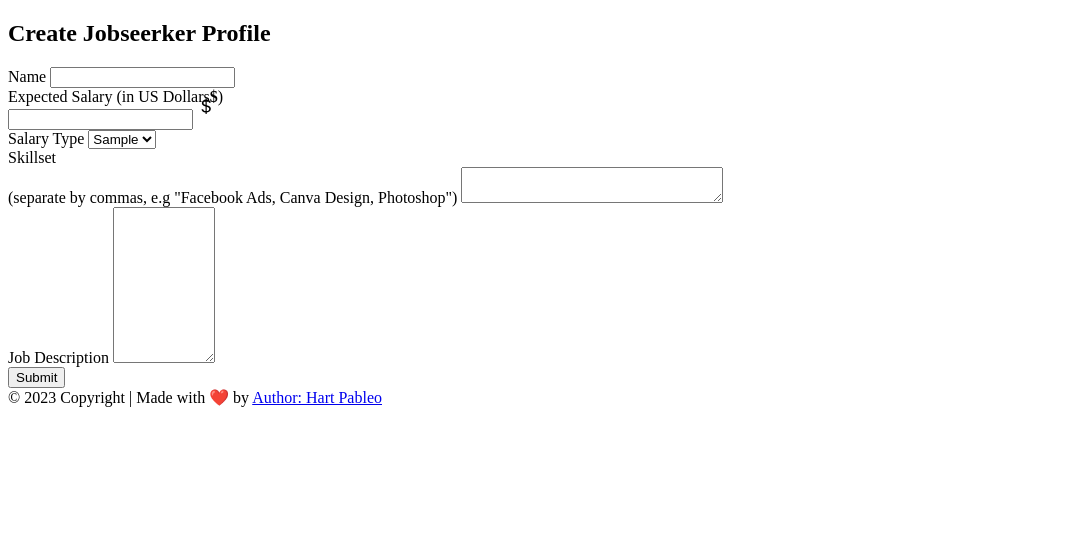
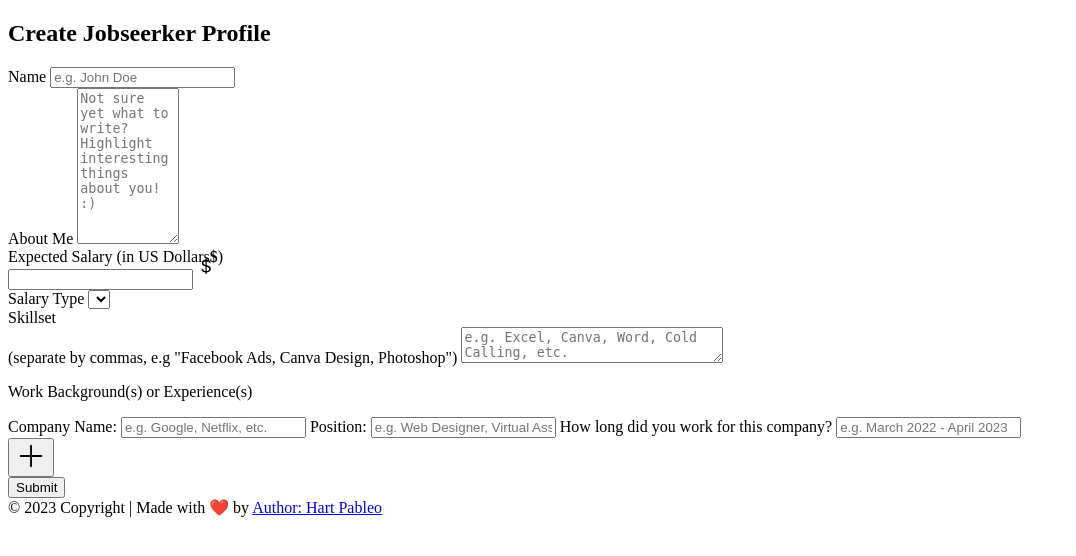
Before and after one commit to hartpableo/phreshskills, a PHP site: template app/views/jobseekers/create.view.php in a window 1280 px wide. Shown: the part 175-731 px from the top of the page, without its empty margins (0-1076 px from the left). Run offline with PHP 8.4, Linux system fonts and the light colour scheme; the template is opened without the code that fills it: most values are stand-ins (such as "Sample title", 1, 10 or a date in 2020); data that the repository does not hold is empty; some libraries are stand-ins or nearby versions.

Commit message:
In progress: create jobseeker profile form

```diff
--- a/app/assets/css/style.css
+++ b/app/assets/css/style.css
@@ -95,6 +95,11 @@
   @apply bg-black opacity-60 z-[-1] absolute inset-0 w-full h-full pointer-events-none;
 }
 
+/* .has-overlay-dark::before {
+  content: "";
+  @apply bg-black opacity-90 z-[-1] absolute inset-0 w-full h-full pointer-events-none;
+} */
+
 .wave-text {
   display: inline-block;
   animation: wave 0.5s infinite alternate;
--- a/app/views/jobseekers/create.view.php
+++ b/app/views/jobseekers/create.view.php
@@ -1,22 +1,27 @@
 <?php get_template_part('header'); ?>
 
-<section>
+<section class="has-overlay bg-fixed bg-center bg-cover relative isolate py-5 lg:py-10 h-full" style="background-image: url(<?php echo image_uri('hero-bg.webp'); ?>);background-repeat: no-repeat;">
   <div class="container">
 
-  <form action="/jobs/add" method="POST" class="container max-w-md my-16">
+  <form action="/jobs/add" method="POST" class="container max-w-lg my-8 lg:my-16">
 
-    <h1 class="font-bold text-5xl font-secondary text-blue-900 mb-8">Create Jobseerker Profile</h1>
+    <h1 class="font-bold text-3xl lg:text-4xl font-secondary text-gold mb-8">Create Jobseerker Profile</h1>
 
     <div class="mb-4">
-        <label for="name" class="block text-gray-700 font-secondary text-sm">Name</label>
-        <input type="text" id="name" name="name" class="border border-solid rounded-sm border-gray-500 block w-full p-1">
+      <label for="name" class="block text-gray-200 font-secondary text-sm">Name</label>
+      <input type="text" id="name" name="name" class="border border-solid rounded-sm border-gray-500 block w-full p-1" placeholder="e.g. John Doe">
+    </div>
+
+    <div class="mb-4">
+      <label for="summary" class="block text-gray-200 font-secondary text-sm">About Me</label>
+      <textarea id="summary" name="summary" cols="10" rows="10" class="form-textarea border border-solid rounded-sm border-gray-500 block w-full p-1 resize-vertical" placeholder="Not sure yet what to write? Highlight interesting things about you! :)"></textarea>
     </div>
 
     <div class="mb-4 flex flex-col lg:flex-row justify-between lg:items-center gap-5">
 
         <div class="flex-grow">
 
-          <label for="rate" class="block text-gray-700 font-secondary text-sm">Expected Salary (<span class="sr-only">in US Dollars</span><strong class="font-bold" aria-hidden="true">$</strong>)</label>
+          <label for="rate" class="block text-gray-200 font-secondary text-sm">Expected Salary (<span class="sr-only">in US Dollars</span><strong class="font-bold" aria-hidden="true">$</strong>)</label>
 
             <div class="relative">
 
@@ -32,31 +37,53 @@
 
         <div class="min-w-[8rem]">
 
-          <label for="salary_type" class="block text-gray-700 font-secondary text-sm">Salary Type</label>
+          <label for="salary_type" class="block text-gray-200 font-secondary text-sm">Salary Type</label>
 
           <select name="salary_type" id="salary_type" class="bg-gray-50 border border-gray-700 text-gray-900 text-sm focus:ring-blue-500 focus:border-blue-500 block w-full p-1 font-primary min-h-[2.125rem]">
-            <?php foreach ($salary_types as $type) : ?>
+            <?php foreach (SALARY_TYPES as $type) : ?>
               <option value="<?php echo strtolower($type); ?>"><?php echo ucfirst($type); ?></option>
             <?php endforeach ?>
           </select>
 
         </div>
 
-        <!-- <p class="text-xs text-red-400 font-semibold mt-1">* Lorem, ipsum dolor sit amet consectetur adipisicing elit. Vitae, ab.</p> -->
     </div>
 
     <div class="mb-4">
-        <label for="skillset" class="block text-gray-700 font-secondary text-sm">Skillset<br> <span class="text-xs">(separate by commas, e.g "Facebook Ads, Canva Design, Photoshop")</span></label>
-        <textarea id="skillset" name="skillset" id="skillset" cols="30" rows="2" class="form-textarea border border-solid rounded-sm border-gray-500 block w-full p-1 resize-vertical resize-none"></textarea>
+        <label for="skillset" class="block text-gray-200 font-secondary text-sm">Skillset<br> <span class="text-xs">(separate by commas, e.g "Facebook Ads, Canva Design, Photoshop")</span></label>
+        <textarea id="skillset" name="skillset" id="skillset" cols="30" rows="2" class="form-textarea border border-solid rounded-sm border-gray-500 block w-full p-1 resize-vertical resize-none" placeholder="e.g. Excel, Canva, Word, Cold Calling, etc."></textarea>
     </div>
 
     <div class="mb-4">
-        <label for="description" class="block text-gray-700 font-secondary text-sm">Job Description</label>
-        <textarea id="description" name="description" cols="10" rows="10" class="form-textarea border border-solid rounded-sm border-gray-500 block w-full p-1 resize-vertical"></textarea>
+
+      <p class="block font-bold font-secondary text-lg mt-8 mb-5 text-gold">Work Background(s) or Experience(s)</p>
+
+      <div id="repeatable-fields-container">
+        <div class="repeatable-field overflow-hidden rounded-md has-overlay-light relative p-3 mb-4 border-2 border-solid border-gray-200 border-b-2">
+          <label class="block text-gray-200 font-secondary text-sm mb-2">Company Name:
+            <input type="text" name="work_background_company_name[]" class="border border-solid rounded-sm border-gray-500 block w-full p-1 text-neutral-700" placeholder="e.g. Google, Netflix, etc.">
+          </label>
+          <label class="block text-gray-200 font-secondary text-sm mb-2">Position:
+            <input type="text" name="work_background_position[]" class="border border-solid rounded-sm border-gray-500 block w-full p-1 text-neutral-700" placeholder="e.g. Web Designer, Virtual Assistant, etc.">
+          </label>
+          <label class="block text-gray-200 font-secondary text-sm mb-2">How long did you work for this company?
+            <input type="text" name="work_background_duration[]" class="border border-solid rounded-sm border-gray-500 block w-full p-1 text-neutral-700" placeholder="e.g. March 2022 - April 2023">
+          </label>
+        </div>
+      </div>
+
+      <div class="flex justify-end">
+        <button id="add-field-button" type="button" aria-label="Add a field for work background" class="bg-gold overflow-hidden rounded hover:bg-blue-300 transition-all p-1" title="Add New Field">
+          <svg xmlns="http://www.w3.org/2000/svg" width="30" height="30" fill="currentColor" class="bi bi-plus-lg" viewBox="0 0 16 16" role="presentation" aria-hidden="true">
+          <path fill-rule="evenodd" d="M8 2a.5.5 0 0 1 .5.5v5h5a.5.5 0 0 1 0 1h-5v5a.5.5 0 0 1-1 0v-5h-5a.5.5 0 0 1 0-1h5v-5A.5.5 0 0 1 8 2Z"/>
+        </svg>
+        </button>
+      </div>
+
     </div>
 
     <div>
-      <button type="submit" class="bg-blue-900 text-white px-4 py-2 rounded hover:bg-gold transition-all">Submit</button>
+      <button type="submit" class="bg-blue-900 text-white px-6 py-2 mt-5 rounded hover:bg-gold transition-all hover:text-black text-lg font-bold">Submit</button>
     </div>
 
     </form>
@@ -64,4 +91,18 @@
   </div>
 </section>
 
+<script>
+  document.addEventListener('DOMContentLoaded', function () {
+    const workExperienceContainer = document.getElementById('repeatable-fields-container');
+    const addWorkExperienceButton = document.getElementById('add-field-button');
+
+    addWorkExperienceButton.addEventListener('click', function () {
+      const clone = workExperienceContainer.firstElementChild.cloneNode(true);
+      const inputs = clone.querySelectorAll('input');
+      inputs.forEach(input => input.value = '');
+      workExperienceContainer.appendChild(clone);
+    });
+  });
+</script>
+
 <?php get_template_part('footer'); ?>
```
Also changed, not shown: public/assets/css/style.css.
